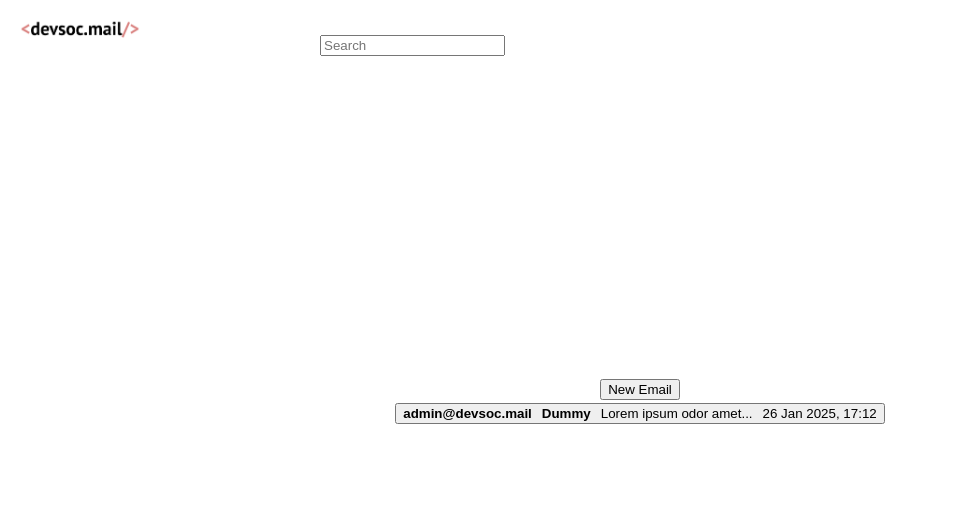
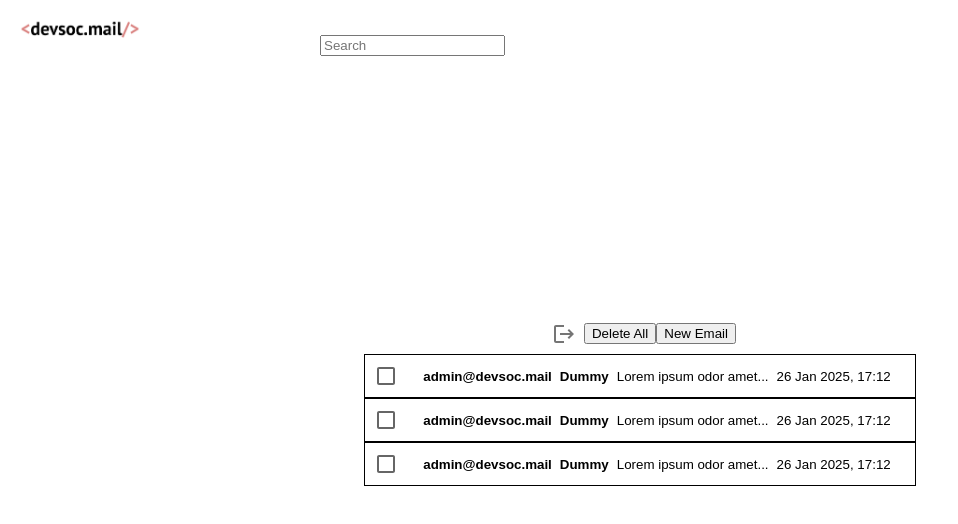
Before and after one commit to devsoc-unsw/devsoc-mail, a React (Vite) app in the folder frontend/: page /mail in a window 1280 px wide. Shown: the top 524 px of the page, without its empty margins (0-958 px from the left). Built offline with nearby package versions, Linux system fonts and the light colour scheme.

Commit message:
added delete checkbox to emails

```diff
--- a/frontend/src/components/Email/Email.module.css
+++ b/frontend/src/components/Email/Email.module.css
@@ -1,6 +1,9 @@
 .emailBox {
   display: flex;
   gap: 10px;
+  background-color: white;
+  align-items: center;
+  border: 1px solid black;
 }
 
 .emailFrom {
@@ -10,3 +13,12 @@
 .emailSubject {
   font-weight: bold;
 }
+
+.emailButton {
+  background-color: white;
+  border: 0;
+  padding-right: 1.5rem;
+  text-align: center;
+  display: flex;
+  gap: 0.5rem;
+}
--- a/frontend/src/components/Email/Email.tsx
+++ b/frontend/src/components/Email/Email.tsx
@@ -1,5 +1,6 @@
 import { useNavigate } from "react-router-dom";
 import styles from "./Email.module.css";
+import { Checkbox } from "@mui/material";
 
 interface EmailProps {
   subject: string;
@@ -13,18 +14,20 @@ interface EmailProps {
 const Email = (props: EmailProps) => {
   const navigate = useNavigate();
   return (
+    <div className={styles.emailBox}>
+      <Checkbox></Checkbox>
       <button
         onClick={() => {
           navigate(props.page);
         }}
+        className={styles.emailButton}
       >
-      <div className={styles.emailBox}>
         <p className={styles.emailFrom}>{props.from}</p>
         <p className={styles.emailSubject}>{props.subject}</p>
         <p>{props.body}</p>
         <p>{props.date}</p>
+      </button>
     </div>
-    </button>
   );
 };
 
--- a/frontend/src/pages/MailPage/MailPage.tsx
+++ b/frontend/src/pages/MailPage/MailPage.tsx
@@ -3,15 +3,27 @@ import { Input } from "../../components/Input/Input";
 import { Email } from "../../components/Email/Email";
 import styles from "./MailPage.module.css";
 import { Composebutton } from "../../components/ComposeButton";
+import { IconButton } from "@mui/material";
+import LogoutIcon from '@mui/icons-material/Logout';
+import { useNavigate } from "react-router-dom";
+
 
 const MailPage = () => {
+    const navigate = useNavigate();
+
+
   return (
     <>
+    <IconButton onClick={() => {navigate("/")}}>
+        <LogoutIcon></LogoutIcon>
+    </IconButton>
+      <button>Delete All</button>
       <Composebutton />
       <img src={Logo} className={styles.devsocLogo}></img>
       <div className={styles.searchBar}>
         <Input text="Search" />
       </div>
+
       <div className="email">
         <Email
           subject="Dummy"
@@ -21,6 +33,22 @@ const MailPage = () => {
           body="Lorem ipsum odor amet... "
           page="/view"
         />
+        <Email
+          subject="Dummy"
+          date="26 Jan 2025, 17:12"
+          from="admin@devsoc.mail"
+          to={["me@devsoc.mail", "you@devsoc.mail"]}
+          body="Lorem ipsum odor amet... "
+          page="/view"
+        ></Email>
+        <Email
+          subject="Dummy"
+          date="26 Jan 2025, 17:12"
+          from="admin@devsoc.mail"
+          to={["me@devsoc.mail", "you@devsoc.mail"]}
+          body="Lorem ipsum odor amet... "
+          page="/view"
+        ></Email>
       </div>
     </>
   );
```
Lines whose indentation alone changed are shown as unchanged.
